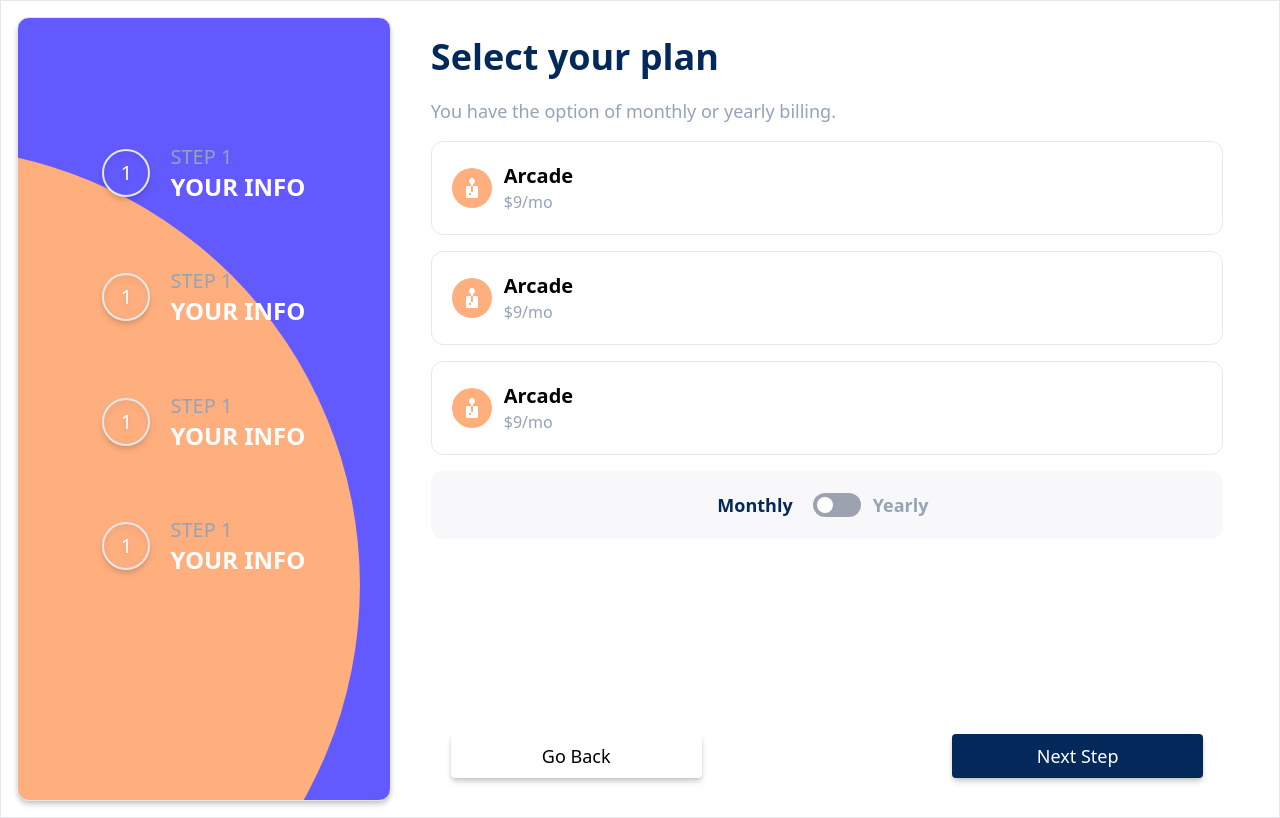
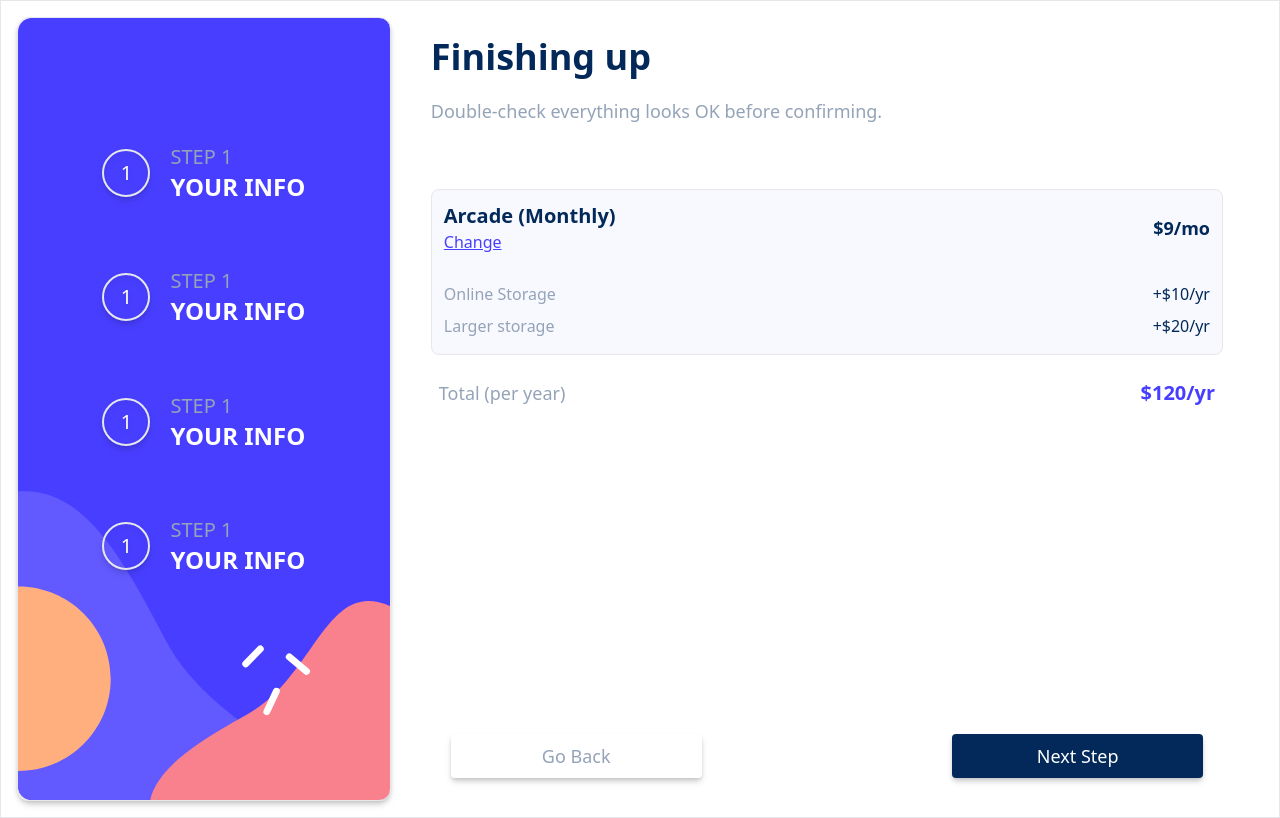
Before and after one commit to joshuabroqueza/multi-step-form, a React (Vite) app in the folder multi-step-form/: page / in a window 1280 px wide. Built offline with nearby package versions, Linux system fonts and the light colour scheme.

Commit message:
Update the finishing up form

```diff
--- a/multi-step-form/src/Appv3.jsx
+++ b/multi-step-form/src/Appv3.jsx
@@ -8,7 +8,11 @@ const Appv3 = () => {
     <div className="flex flex-col h-screen w-screen">
       <div className="border md:flex md:p-4 md:flex-row flex-grow w-full">
         {/* <!-- Static parent --> */}
-        <div className="h-1/4 md:h-full w-full md:w-[30%] drop-shadow-md shadow-md p-8 md:rounded-xl border bg-[url('./assets/images/bg-sidebar-mobile.svg')] bg-cover">
+        <div
+          className="h-1/4 md:h-full w-full md:w-[30%] drop-shadow-md shadow-md p-8 md:rounded-xl border bg-[url('./assets/images/bg-sidebar-mobile.svg')] md:bg-[url('./assets/images/bg-sidebar-desktop.svg')]
+
+        bg-cover"
+        >
           <div className="number_container flex flex-row md:flex-col md:justify-evenly items-center my-10 w-full  md:h-3/4 ">
             <div className="step_child flex flex-row justify-center items-center my-3 w-full">
               <div className="border-2 drop-shadow-md shadow-md rounded-full w-12 h-12 md:mr-5 text-white flex items-center justify-center md:text-xl">
@@ -63,7 +67,67 @@ const Appv3 = () => {
         <div className="body_container flex flex-col px-5 md:px-10 md:w-[70%]">
           {/* <Firstform /> */}
 
-          <SecondForm />
+          {/* <SecondForm /> */}
+
+          {/* <ThirdForm /> */}
+
+          {/* <FourthForm /> */}
+
+          <div>
+            <div className="form_header w-full p-5 my-5 md:p-0 md:m-0 border md:border-none shadow-lg md:shadow-none drop-shadow md:drop-shadow-none rounded-2xl md:rounded-none bg-white md:h-[80vh] md:w-full ">
+              <h1 className="text-2xl md:text-4xl my-5 font-bold text-denim">
+                Finishing up
+              </h1>
+              <p className="text-slate-400 md:text-lg my-2">
+                Double-check everything looks OK before confirming.
+              </p>
+
+              <div className="finishing_container w-full md:mt-16">
+                <div className="finishing_child flex flex-col border p-3 rounded-lg bg-[#f8f9ff] ">
+                  <div className="flex flex-row justify-between items-center w-full">
+                    <div className="">
+                      <h3 className="text-xl font-bold text-denim">
+                        Arcade (Monthly)
+                      </h3>
+                      <button className="text-semi-purple underline">
+                        Change
+                      </button>
+                    </div>
+                    <div>
+                      <p className="text-denim font-bold text-lg">$9/mo</p>
+                    </div>
+                  </div>
+                  <br className="text-black outline outline-black bg-black" />
+                  <div className="flex flex-row justify-between my-1">
+                    <h3 className="text-slate-400">Online Storage</h3>
+                    <p className="text-denim">+$10/yr</p>
+                  </div>
+                  <div className="flex flex-row justify-between my-1">
+                    <h3 className="text-slate-400">Larger storage</h3>
+                    <p className="text-denim">+$20/yr</p>
+                  </div>
+                </div>
+
+                <div className="flex flex-row justify-between my-6 px-2">
+                  <h3 className="text-slate-400 md:text-lg">
+                    Total (per year)
+                  </h3>
+                  <p className="text-semi-purple font-bold text-lg md:text-xl">
+                    $120/yr
+                  </p>
+                </div>
+              </div>
+            </div>
+
+            <div className="button_container md:my-10 my-24 h-[10%] flex justify-between items-center px-5">
+              <button className="bg-white w-1/3 text-slate-400 py-2 px-4 rounded md:text-lg shadow-md drop-shadow-md">
+                Go Back
+              </button>
+              <button className="bg-denim w-1/3 text-white py-2 px-4 rounded md:text-lg shadow-md drop-shadow-md">
+                Next Step
+              </button>
+            </div>
+          </div>
         </div>
       </div>
     </div>
--- /dev/null
+++ b/multi-step-form/src/components/ThirdFrom.jsx
@@ -0,0 +1,93 @@
+import React from "react";
+
+const ThirdFrom = () => {
+  return (
+    <div>
+      <div className="form_header w-full p-5 my-5 md:p-0 md:m-0 border md:border-none shadow-lg md:shadow-none drop-shadow md:drop-shadow-none rounded-2xl md:rounded-none bg-white md:h-[80vh] md:w-full ">
+        <h1 className="text-2xl md:text-4xl my-5 font-bold text-denim">
+          Pick add-ons
+        </h1>
+        <p className="text-slate-400 md:text-lg my-2">
+          Add-ons help enhance your gaming experience.
+        </p>
+
+        <div className="addons_container w-full">
+          <div className="addons_child">
+            <div className="flex flex-row justify-between items-center px-5 py-5 my-4 border active:border-semi-purple shadow-md rounded-xl">
+              <div className="flex flex-row items-center justify-center">
+                <div className="mr-5">
+                  <input
+                    className="h-5 w-5 accent-semi-purple"
+                    type="checkbox"
+                  />
+                </div>
+                <div>
+                  <h3 className="text-xl font-bold text-denim">
+                    Online service
+                  </h3>
+                  <p className="text-slate-400">Access to multiplayer games</p>
+                </div>
+              </div>
+              <div className="px-3">
+                <p className="text-semi-purple">+$1/mo</p>
+              </div>
+            </div>
+          </div>
+          <div className="addons_child">
+            <div className="flex flex-row justify-between items-center px-5 py-5 my-4 border active:border-semi-purple shadow-md rounded-xl">
+              <div className="flex flex-row items-center justify-center">
+                <div className="mr-5">
+                  <input
+                    className="h-5 w-5 accent-semi-purple"
+                    type="checkbox"
+                  />
+                </div>
+                <div>
+                  <h3 className="text-xl font-bold text-denim">
+                    Online service
+                  </h3>
+                  <p className="text-slate-400">Access to multiplayer games</p>
+                </div>
+              </div>
+              <div className="px-3">
+                <p className="text-semi-purple">+$1/mo</p>
+              </div>
+            </div>
+          </div>
+          <div className="addons_child">
+            <div className="flex flex-row justify-between items-center px-5 py-5 my-4 border active:border-semi-purple shadow-md rounded-xl">
+              <div className="flex flex-row items-center justify-center">
+                <div className="mr-5">
+                  <input
+                    className="h-5 w-5 accent-semi-purple"
+                    type="checkbox"
+                  />
+                </div>
+                <div>
+                  <h3 className="text-xl font-bold text-denim">
+                    Online service
+                  </h3>
+                  <p className="text-slate-400">Access to multiplayer games</p>
+                </div>
+              </div>
+              <div className="px-3">
+                <p className="text-semi-purple">+$1/mo</p>
+              </div>
+            </div>
+          </div>
+        </div>
+      </div>
+
+      <div className="button_container md:my-10 my-24 h-[10%] flex justify-between items-center px-5">
+        <button className="bg-white w-1/3 text-black py-2 px-4 rounded md:text-lg shadow-md drop-shadow-md">
+          Go Back
+        </button>
+        <button className="bg-denim w-1/3 text-white py-2 px-4 rounded md:text-lg shadow-md drop-shadow-md">
+          Next Step
+        </button>
+      </div>
+    </div>
+  );
+};
+
+export default ThirdFrom;
--- a/multi-step-form/tailwind.config.js
+++ b/multi-step-form/tailwind.config.js
@@ -7,6 +7,7 @@ export default {
         denim: "#022959",
         "light-blue": "#ABBCFF",
         "semi-black": "#022959",
+        "semi-purple": "#483EFF",
       },
     },
   },
```
